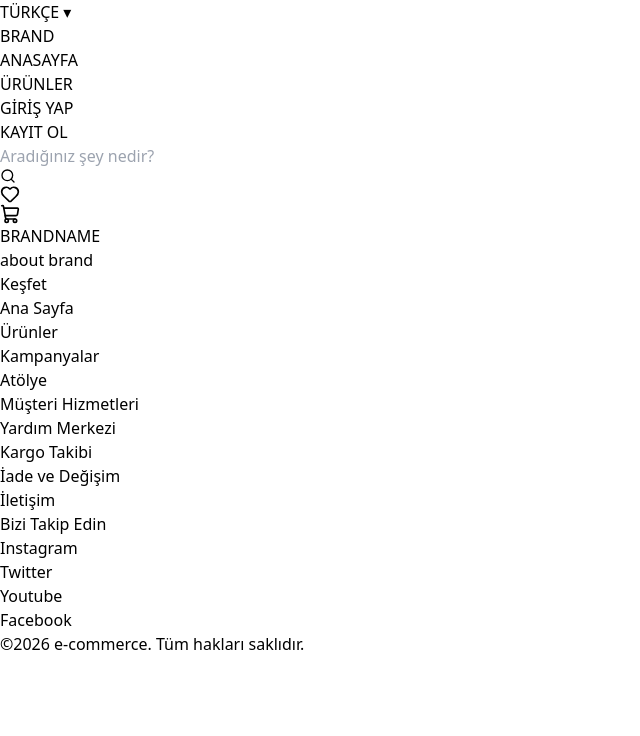
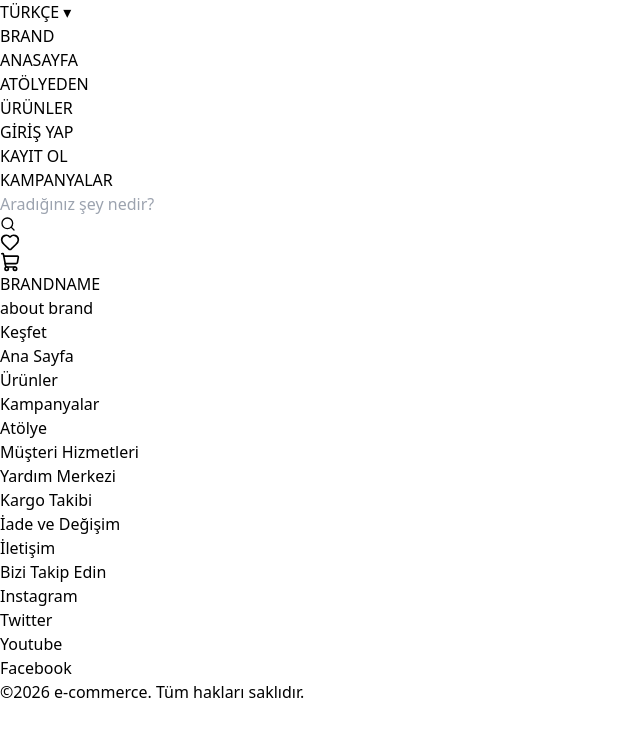
Before and after one commit to vasakz/ecommerce-app, a React (Vite) app: page / in a window 1280 px wide. Shown: the top 736 px of the page, without its empty margins (0-640 px from the left). Built offline with nearby package versions, Linux system fonts and the light colour scheme.

Commit message:
kampanyalar ve atölyeden bölümleri navbar kısmına eklendi. kampanyalar ve favoriler kısmının hoverları red-500 yapıldı.

```diff
--- a/src/components/layout/Navbar.jsx
+++ b/src/components/layout/Navbar.jsx
@@ -27,10 +27,12 @@ function Navbar() {
           {/* Orta: Linkler */}
           <ul className="flex gap-8 text-sm font-medium">
             <li className="hover:text-amber-500 cursor-pointer transition">ANASAYFA</li>
+            <li className="hover:text-amber-500 cursor-pointer transition">ATÖLYEDEN</li>
             <li className="hover:text-amber-500 cursor-pointer transition">ÜRÜNLER</li>
             <li className="hover:text-amber-500 cursor-pointer transition">GİRİŞ YAP</li>
             <Link to="/kayit-ol" className="hover:text-amber-500 cursor-pointer transition"> KAYIT OL
             </Link>
+            <li className="hover:text-red-500 cursor-pointer transition">KAMPANYALAR</li>
 
           </ul>
 
@@ -44,7 +46,7 @@ function Navbar() {
               />
               <Search size={16} className="text-stone-400" />
             </div>
-            <Heart size={20} className="cursor-pointer hover:text-amber-500 transition" />
+            <Heart size={20} className="cursor-pointer hover:text-red-500 transition" />
             <ShoppingCart size={20} className="cursor-pointer hover:text-amber-500 transition" />
           </div>
 
```
